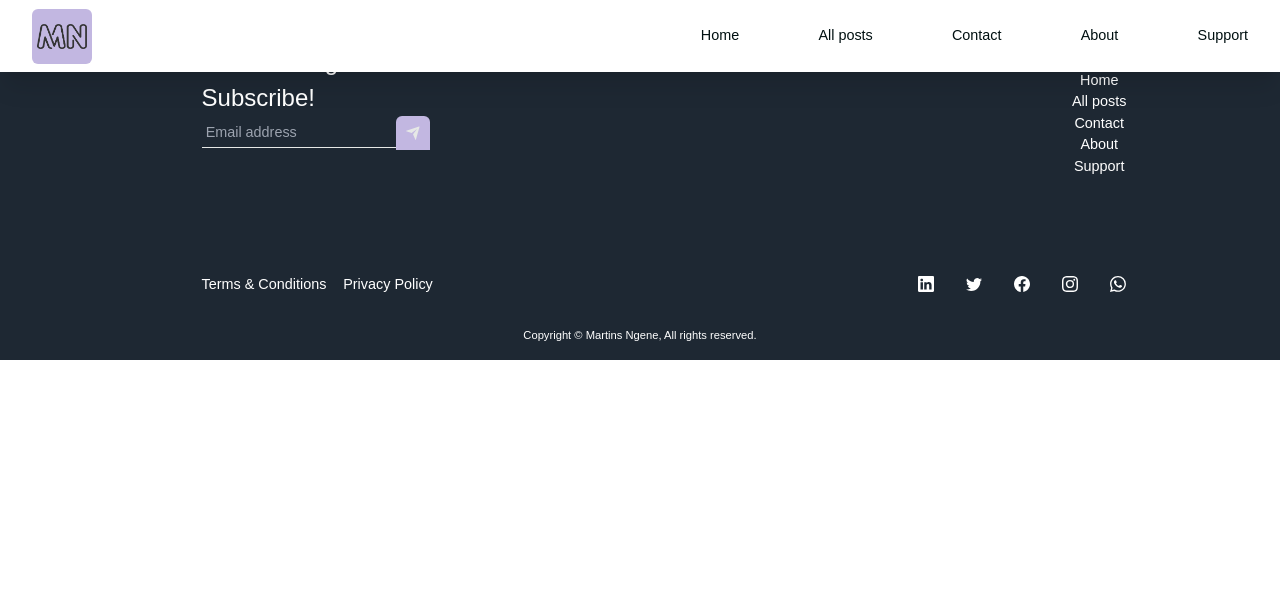
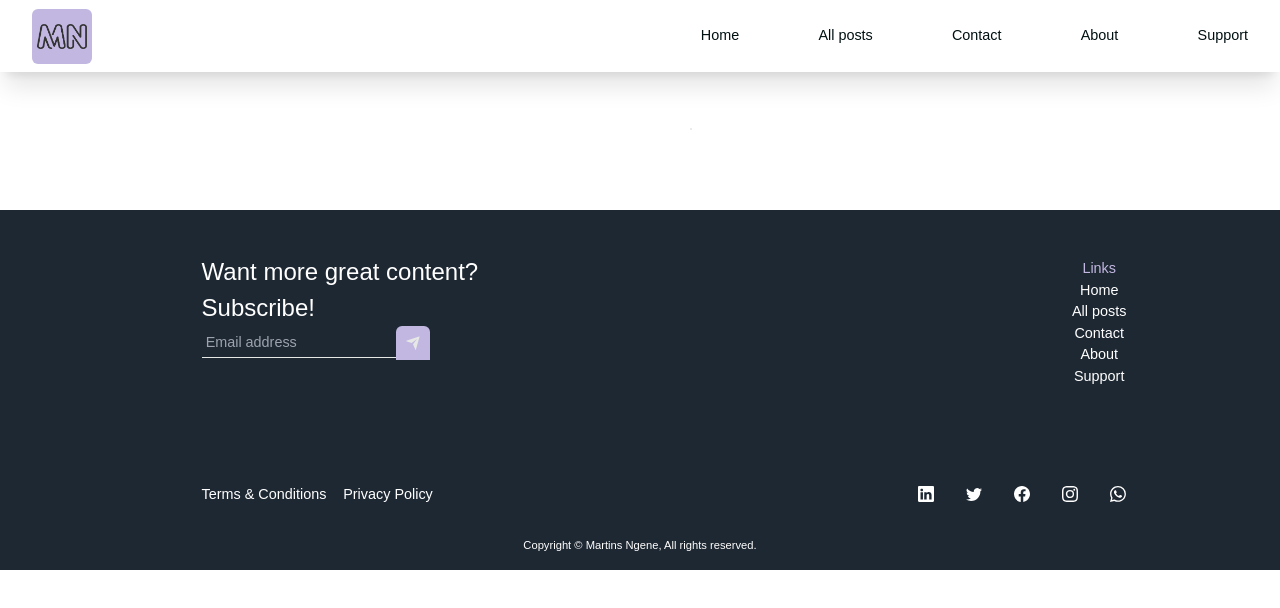
Before and after one commit to Martinsngene/dev-martins, a Next.js app: page /posts/1 in a window 1280 px wide. Shown: the top 608 px of the page. Built offline with nearby package versions, Linux system fonts and the light colour scheme.

Commit message:
[update] on components and projects

```diff
--- a/components/Card2.jsx
+++ b/components/Card2.jsx
@@ -2,7 +2,7 @@ import Image from "next/image";
 import CustomLink from "./CustomLink";
 import { BsArrowRight } from "react-icons/bs";
 
-const Card2 = ({ children, src, buttonLabel, link, dateTime }) => {
+const Card2 = ({ children, src, buttonLabel, link, dateTime, id }) => {
   return (
     <div className="bg-[#fff] p-2 hover:shadow-2xl border border-[#e3e3e3] w-[200px] md:w-[300px]">
       <div>
@@ -13,7 +13,7 @@ const Card2 = ({ children, src, buttonLabel, link, dateTime }) => {
       </div>
       <div className="cardBtnContainer my-1 mx-1 flex items-center justify-between text-[0.8rem]">
         <CustomLink
-          href={link}
+          href={`/posts/${id}`}
           textStyle="text-[#123384] font-[600] flex w-full items-center justify-between"
           className="w-[25%] cursor-pointer"
         >
--- a/components/CardContainer.jsx
+++ b/components/CardContainer.jsx
@@ -38,6 +38,7 @@ const CardContainer = (props) => {
             src={item.url}
             buttonLabel={item.buttonLabel}
             dateTime={item.dateTime}
+            link={item.link}
           >
             {item.description}
           </Card>
--- a/components/DisplayCard.jsx
+++ b/components/DisplayCard.jsx
@@ -1,4 +1,5 @@
 import DisplayCardTemplate from "./DisplayCardTemplate";
+import { v4 as uuid } from "uuid";
 
 const DisplayCard = () => {
   return (
@@ -14,6 +15,7 @@ const DisplayCard = () => {
         link="/"
         buttonLabel="Read"
         time="Mar 1, 2022"
+        id={uuid()}
       >
         Lorem ipsum dolor sit amet consectetur, adipisicing elit. Vero, maiores,
         veritatis officia et provident officiis reiciendis assumenda itaque
--- a/components/DisplayCardTemplate.jsx
+++ b/components/DisplayCardTemplate.jsx
@@ -9,6 +9,7 @@ const DisplayCardTemplate = ({
   buttonLabel,
   link,
   time,
+  id,
 }) => {
   return (
     <div className="w-[60%] md:w-full bg-[#C2B7E1] mx-auto md:mx-0 flex flex-col md:flex-row justify-center items-center my-[3rem]">
@@ -22,7 +23,7 @@ const DisplayCardTemplate = ({
 
         <div className="cardBtnContainer my-[2rem] mx-1 flex items-center justify-between">
           <CustomLink
-            href={link}
+            href={`/posts/${id}`}
             textStyle="text-[#123384] font-[600] flex w-full items-center justify-between"
             className="w-[10%] cursor-pointer"
           >
--- a/package.json
+++ b/package.json
@@ -17,7 +17,8 @@
     "react": "17.0.2",
     "react-dom": "17.0.2",
     "react-icons": "^4.3.1",
-    "react-spring": "^9.4.4"
+    "react-spring": "^9.4.4",
+    "uuid": "^8.3.2"
   },
   "devDependencies": {
     "autoprefixer": "^10.4.2",
--- a/pages/posts/[postId]/index.jsx
+++ b/pages/posts/[postId]/index.jsx
@@ -1,9 +1,22 @@
+import { useRouter } from "next/router";
 import Layout from "../../../components/Layout";
 
 const PostById = () => {
+  const router = useRouter();
+
+  const { postId } = router.query;
+
+  // console.log(postId);
   return (
     <Layout>
-      <div></div>
+      <div>
+        <div className="flex flex-col items-center justify-center px-[2rem] pt-[8rem] pb-[5rem]">
+          <div className="grid grid-cols-1 md:grid-cols-4 gap-[2rem]">
+            <div className="col-span-3"></div>
+            <div className="col-span-1 bg-[#e3e3e3] border border-[#e3e3e3] rounded-md"></div>
+          </div>
+        </div>
+      </div>
     </Layout>
   );
 };
--- a/pages/posts/index.jsx
+++ b/pages/posts/index.jsx
@@ -3,6 +3,7 @@ import Layout from "../../components/Layout";
 import InputSearch from "../../components/InputSearch";
 import { CardMockData2 } from "../../components/mock/CardMock";
 import { BsInfoCircle } from "react-icons/bs";
+import { v4 as uuid } from "uuid";
 
 const index = () => {
   return (
@@ -27,11 +28,12 @@ const index = () => {
             {CardMockData2.map((item, index) => (
               <Card2
                 href={item.href}
-                key={index}
+                key={uuid()}
                 src={item.url}
                 buttonLabel={item.buttonLabel}
                 dateTime={item.dateTime}
                 link={item.link}
+                id={uuid()}
               >
                 {item.description}
               </Card2>
```
Also changed, not shown: 1 other file (tests, documents, lock files or other folders).
